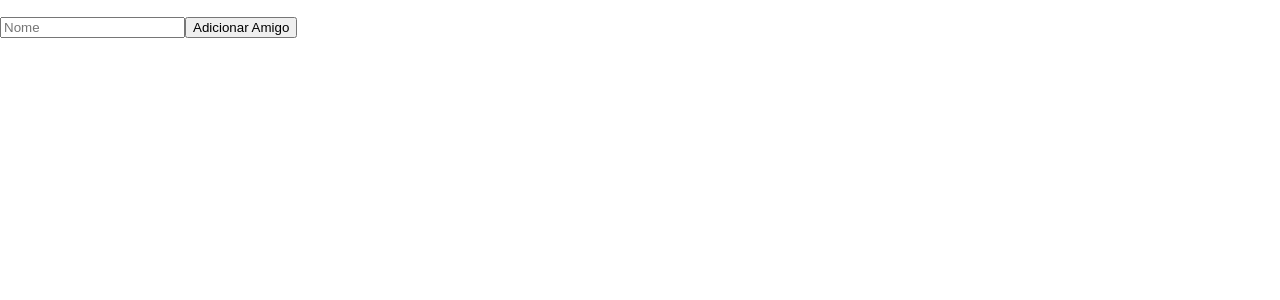
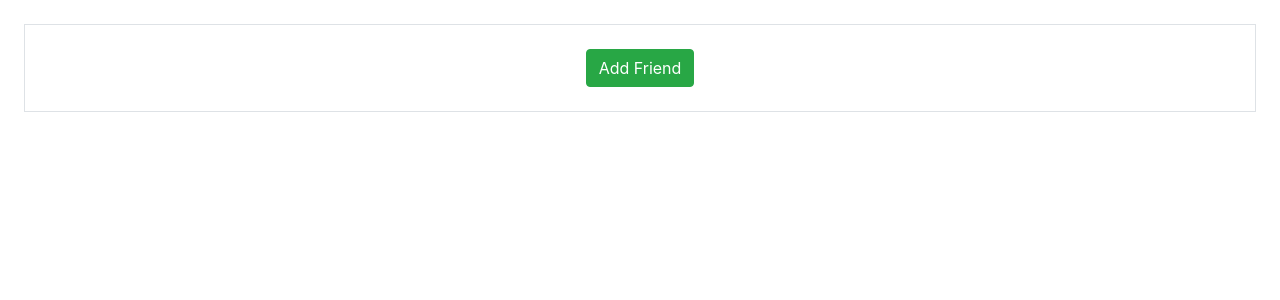
Before and after one commit to joaodleandro/phonebook, a React (Create React App) app in the folder my-app/: page / in a window 1280 px wide. Shown: the top 300 px of the page. Built offline with nearby package versions, Linux system fonts and the light colour scheme.

Commit message:
Basic UI implementation
Impletantion of bootstrap Overlay and Popover to add new friends.

```diff
--- a/my-app/package.json
+++ b/my-app/package.json
@@ -6,7 +6,9 @@
     "@testing-library/jest-dom": "^5.17.0",
     "@testing-library/react": "^13.4.0",
     "@testing-library/user-event": "^13.5.0",
+    "bootstrap": "^5.3.2",
     "react": "^18.2.0",
+    "react-bootstrap": "^2.9.1",
     "react-dom": "^18.2.0",
     "react-scripts": "5.0.1",
     "web-vitals": "^2.1.4"
--- a/my-app/public/index.html
+++ b/my-app/public/index.html
@@ -24,6 +24,8 @@
       work correctly both with client-side routing and a non-root public URL.
       Learn how to configure a non-root public URL by running `npm run build`.
     -->
+    <link rel="stylesheet" href="https://cdn.jsdelivr.net/npm/bootstrap@4.1.3/dist/css/bootstrap.min.css" integrity="sha384-MCw98/SFnGE8fJT3GXwEOngsV7Zt27NXFoaoApmYm81iuXoPkFOJwJ8ERdknLPMO" crossorigin="anonymous">
+
     <title>React App</title>
   </head>
   <body>
@@ -39,5 +41,8 @@
       To begin the development, run `npm start` or `yarn start`.
       To create a production bundle, use `npm run build` or `yarn build`.
     -->
+    <script src="https://code.jquery.com/jquery-3.3.1.slim.min.js" integrity="sha384-q8i/X+965DzO0rT7abK41JStQIAqVgRVzpbzo5smXKp4YfRvH+8abtTE1Pi6jizo" crossorigin="anonymous"></script>
+    <script src="https://cdn.jsdelivr.net/npm/popper.js@1.14.3/dist/umd/popper.min.js" integrity="sha384-ZMP7rVo3mIykV+2+9J3UJ46jBk0WLaUAdn689aCwoqbBJiSnjAK/l8WvCWPIPm49" crossorigin="anonymous"></script>
+    <script src="https://cdn.jsdelivr.net/npm/bootstrap@4.1.3/dist/js/bootstrap.min.js" integrity="sha384-ChfqqxuZUCnJSK3+MXmPNIyE6ZbWh2IMqE241rYiqJxyMiZ6OW/JmZQ5stwEULTy" crossorigin="anonymous"></script>
   </body>
 </html>
--- a/my-app/src/components/LandingView.tsx
+++ b/my-app/src/components/LandingView.tsx
@@ -1,6 +1,12 @@
-import React, { Component } from "react";
+import React, { Component, ChangeEvent, KeyboardEvent } from "react";
 
-interface Friend {
+import Form from "react-bootstrap/Form";
+import Button from "react-bootstrap/Button";
+
+import { Card, OverlayTrigger, Popover } from "react-bootstrap";
+
+
+  interface Friend {
     name: string;
     country: string;
     city: string;
@@ -13,6 +19,7 @@ interface Friend {
   interface State {
     friends: Friend[];
     newFriend: Friend;
+    friendsList: JSX.Element[];
   }
 
   class FriendsList extends Component<{}, State> {
@@ -29,6 +36,7 @@ interface Friend {
           timezone: "",
           flag: "",
         },
+        friendsList: [],
       };
     }
 
@@ -39,7 +47,7 @@ interface Friend {
     }
   }
 
-  handleInputChange = (event) => {
+  handleInputChange = (event: ChangeEvent<HTMLInputElement>) => {
     const { name, value } = event.target;
     this.setState((prevState) => ({
       newFriend: {
@@ -50,6 +58,7 @@ interface Friend {
   };
 
   addFriend = () => {
+
     this.setState(
       (prevState) => ({
         friends: [...prevState.friends, this.state.newFriend],
@@ -69,7 +78,7 @@ interface Friend {
     );
   };
 
-  deleteFriend = (index) => {
+  deleteFriend = (index: number) => {
     const updatedFriends = [...this.state.friends];
     updatedFriends.splice(index, 1);
     this.setState({ friends: updatedFriends }, () => {
@@ -77,31 +86,64 @@ interface Friend {
     });
   };
 
+  handleKeyEnter(event: KeyboardEvent) {
+    if (event.key === "Enter") {
+      this.addFriend();
+      event.preventDefault();
+    }
+  }
+
+  renderAddFriendForm() {
+    return (
+      <OverlayTrigger
+        rootClose={true}
+        trigger="click"
+        placement="bottom"
+        overlay={this.renderAddFriendPopover()}
+      >
+        <Button className="mx-4" variant="success">
+          Add Friend
+        </Button>
+      </OverlayTrigger>
+    );
+  }
+
+  renderAddFriendPopover() {
+    return (
+      <Popover>
+        <Popover.Body>
+          <Form>
+            <Form.Control
+              type="text"
+              name="name"
+              value={this.state.newFriend.name}
+              placeholder="Contact user name"
+              onChange={this.handleInputChange}
+              onKeyDown={this.handleKeyEnter}
+            />
+            <button onClick={this.addFriend}>Add</button>
+          </Form>
+        </Popover.Body>
+      </Popover>
+    );
+  }
+
+
   render() {
     return (
-      <div>
-        <ul>
+        <div className="mx-4 my-4 py-4 border p-2 mb-6">
+          <div className="d-flex flex-wrap overflow-hidden justify-content-center">
           {this.state.friends.map((friend, index) => (
-            <li key={index}>
-              Nome: {friend.name}
-              <button onClick={() => this.deleteFriend(index)}>Excluir</button>
-            </li>
+            <div key={index} className="friend-card">
+              <p>Name: {friend.name}</p>
+            </div>
           ))}
-        </ul>
-
-        <form>
-          <input
-            type="text"
-            name="name"
-            placeholder="Nome"
-            value={this.state.newFriend.name}
-            onChange={this.handleInputChange}
-          />
-          {/* Outros campos do formulário */}
-          <button onClick={this.addFriend}>Adicionar Amigo</button>
-        </form>
-      </div>
-    );
+          </div>
+          <div className="d-flex justify-content-center">
+            {this.renderAddFriendForm()}
+          </div>
+        </div>
+      );
   }
 }
 
--- a/my-app/src/index.js
+++ b/my-app/src/index.js
@@ -4,6 +4,7 @@ import './index.css';
 import App from './App';
 import LandingView from './components/LandingView.tsx'
 import reportWebVitals from './reportWebVitals';
+
 
 const root = ReactDOM.createRoot(document.getElementById('root'));
 root.render(
```
Also changed, not shown: 1 other file (tests, documents, lock files or other folders).
